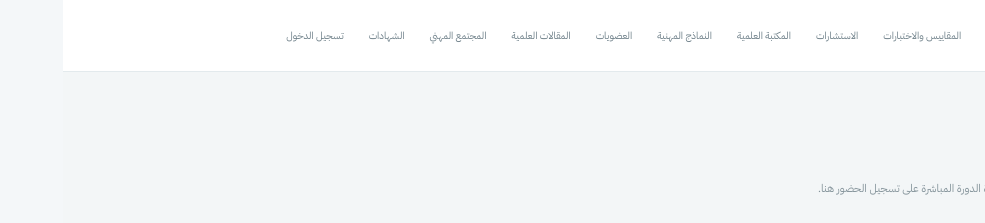
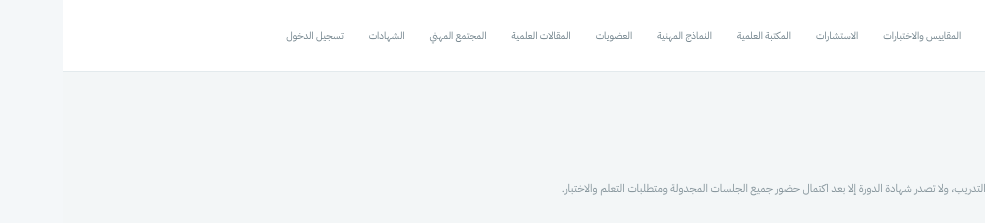
Before and after one commit to ffgg35646-ops/111111, a Next.js app: page /platform-admin/attendance in a window 1280 px wide. Shown: the top 223 px of the page, without its empty margins (295-1280 px from the left). Built offline with nearby package versions, Linux system fonts and the light colour scheme; no server answers.

Commit message:
Clarify the distinction between course roster and session attendance

```diff
--- a/app/platform-admin/attendance/page.tsx
+++ b/app/platform-admin/attendance/page.tsx
@@ -13,7 +13,7 @@ export default function AttendanceAdminPage(){
  async function load(){if(!courseId)return;const r=await fetch("/api/platform/attendance?courseId="+encodeURIComponent(courseId),{cache:"no-store"});const d=await r.json();if(!r.ok)throw new Error(d.error);setPeople(d.roster||[])}
  useEffect(()=>{let live=true;fetch("/api/platform/attendance?courseId="+encodeURIComponent(courseId),{cache:"no-store"}).then(async r=>{const d=await r.json();if(!r.ok)throw new Error(d.error);if(live)setPeople(d.roster||[])}).catch(e=>{if(live)setError(e.message||"تعذر تحميل الحضور")});return()=>{live=false}},[courseId]);
  async function mark(userId:string,status:"attended"|"absent"){setBusy(userId);setError("");setNotice("");try{const r=await fetch("/api/platform/attendance",{method:"POST",headers:{"Content-Type":"application/json"},body:JSON.stringify({courseId,userId,status})});const d=await r.json();if(!r.ok)throw new Error(d.error);setNotice("تم حفظ حالة الحضور.");await load()}catch(e){setError(e instanceof Error?e.message:"تعذر حفظ الحضور")}finally{setBusy("")}}
- return <PlatformLayout title="إدارة الحضور" description="اعتماد حضور المتدربين المسجلين في الفصول المباشرة والهجينة. يعتمد إصدار شهادة الدورة المباشرة على تسجيل الحضور هنا.">
+ return <PlatformLayout title="إدارة الحضور" description="متابعة حالة الالتحاق بالدورات المباشرة والهجينة. اعتماد حضور كل لقاء يتم من قاعة التدريب، ولا تصدر شهادة الدورة إلا بعد اكتمال حضور جميع الجلسات المجدولة ومتطلبات التعلم والاختبار.">
  <section className="portal-card"><label style={{display:"grid",gap:8}}>الدورة<select value={courseId} onChange={e=>setCourseId(e.target.value)} style={{padding:11,border:"1px solid #dce5e9",borderRadius:8}}>{eligible.map(c=><option key={c.id} value={c.id}>{c.title}</option>)}</select></label></section>
  {error&&<p role="alert" style={{color:"#a33"}}>{error}</p>}{notice&&<p role="status" style={{color:"#18745e"}}>{notice}</p>}
  <div className="portal-section-title"><div><h2>قائمة المتدربين</h2><p>{people.length} تسجيلات معتمدة</p></div></div>
```
